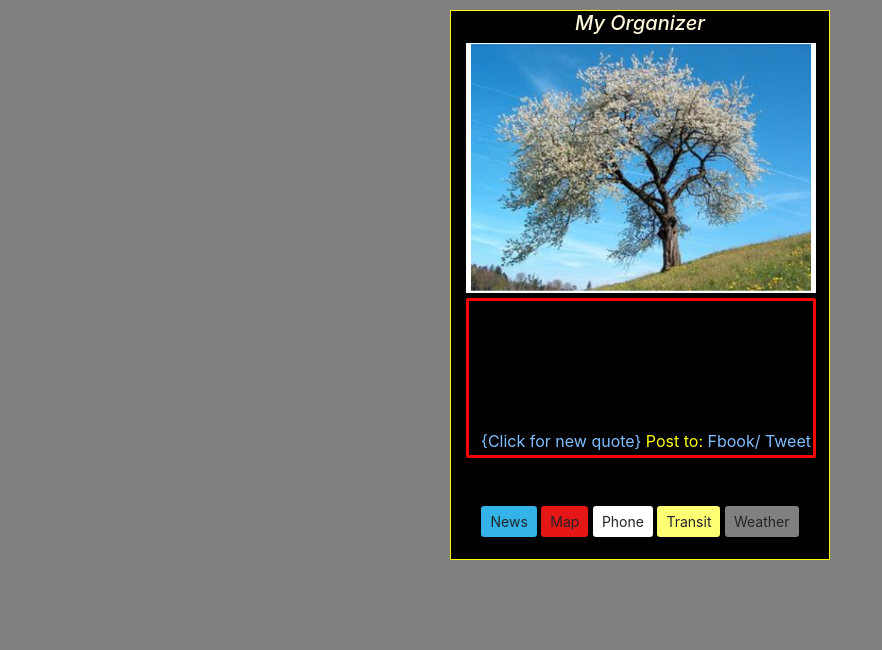
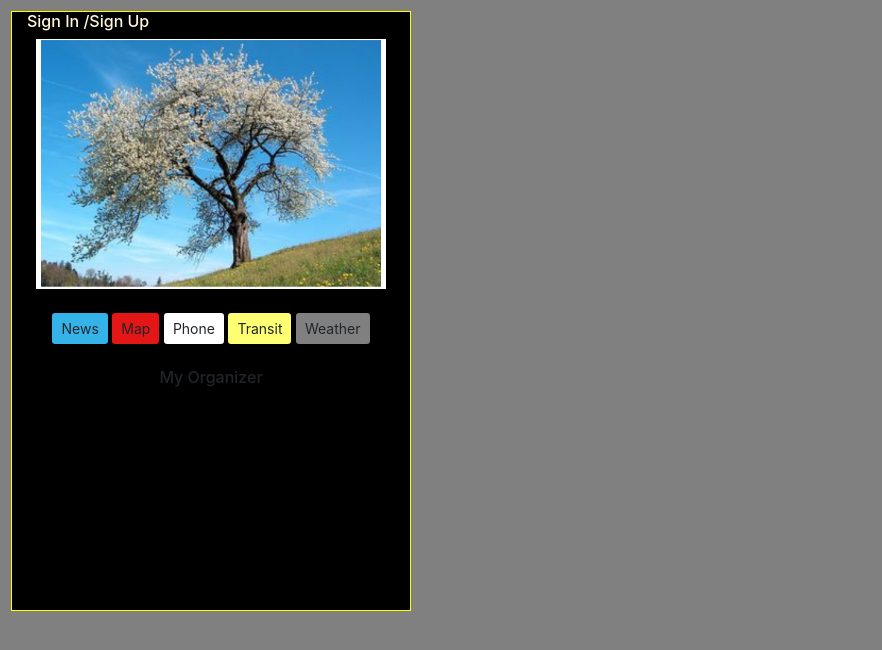
Before and after one commit to bmanandhar/my_organizer, a website: page views/index.html in a window 1280 px wide. Shown: the whole page, without its empty margins (0-882 px from the left). Drawn offline with nearby package versions, Linux system fonts and the light colour scheme; files that its build step writes are made by us from their sources; files whose address does not match are found by name.

Commit message:
adds all changes

```diff
--- a/public/script/app.js
+++ b/public/script/app.js
@@ -3,6 +3,7 @@ $(document).ready(function(){
 });
   //Variables declared
   var quote, author, link;
+
   //Function declaration
   function getQuote(){
     var url= "https://api.forismatic.com/api/1.0/?method=getQuote&lang=en&format=jsonp&jsonp=?";
@@ -41,4 +42,3 @@ $(document).ready(function(){
     $(".quote").on("click", function(){
         getQuote();
     });
-  // });
--- a/public/script/news.js
+++ b/public/script/news.js
@@ -16,7 +16,7 @@ $(document).ready(function(){
         for (let i=0; i<length; i++) {
             $('.news-content').append(`
                 <p>${all_news[i].publishedAt}</p>
-                <p>${all_news[i].source.name}</P>
+                <p>Source: ${all_news[i].source.name}</P>
                 <p>${all_news[i].content}</p>
                 <hr>`
             )
--- a/public/script/weather.js
+++ b/public/script/weather.js
@@ -1,7 +1,7 @@
 $(document).ready(function(){
     var api_key = "8f236e524e673e139b0f6739b81a6eb4";
 //    var openWeatherMap; on Toggle, trying to replace data by metric units available on the api url,
-    var ipInfo = "https://ipinfo.io";
+    var ipInfo = `https://ipinfo.io`;
     var imperial = "https://api.openweathermap.org/data/2.5/weather?units=imperial&lat=";
     var metric = "http://api.openweathermap.org/data/2.5/weather?units=metric&lat=";
     var celsius = false;
@@ -11,6 +11,7 @@ $(document).ready(function(){
     }
 
     function cityWeather(data, celsius){
+        console.log(`ipInfo`);
         console.log(data);
         var temp = result(data.main.temp, celsius);
         var max = result(data.main.temp_max, celsius);
--- a/public/styles/main.css
+++ b/public/styles/main.css
@@ -1,18 +1,22 @@
 body {
   background-color: grey;
-  text-align: center;
   margin: 5px;
   padding: 5px;
+  text-align: center;
 }
 
 .container {
   text-align: center;
   background-color: black;
-  width: 380px;
-  height: 550px; */
+  width: 400px;
+  height: 600px;
   margin: 1px;
   border: 1px solid yellow;
+}
 
+header {
+  display: flex;
+  color: cornsilk;
 }
 
 h5 {
@@ -24,19 +28,71 @@ h5 {
   background-color: white;
   float: center;
   width: 350px;
-  height: 250px; */
+  height: 250px;
   margin: auto;
-  }
+}
 
-  .photo {
-    width: 340px;
-    height: 250px;
-  }
+.photo {
+  width: 340px;
+  height: 250px;
+}
+
+/* .sign-up-form {
+  display:flex;
+  flex-direction:column;
+  text-align: right;
+  width: 350px;
+  height: 160px;
+  background-color: green;
+  border-color: red;
+  border-style: solid;
+  border-radius: 2px;
+  margin-top: 5px;
+  padding: 2px;
+  color: #80bfff;
+  display: none;
+} */
+
+/* .sign-in-form {
+  display:flex;
+  flex-direction:column;
+  text-align: right;
+  width: 350px;
+  height: 160px;
+  background-color: green;
+  border-color: red;
+  border-style: solid;
+  border-radius: 2px;
+  margin-top: 5px;
+  padding: 2px;
+  color: #80bfff;
+  display: none;
+} */
+
+/* .clearfix {
+  display: flex;
+  flex-direction: row-reverse;
+} */
+
+/* .signIn{
+  display:flex;
+  flex-direction:column-reverse;
+  text-align: center;
+  width: 350px;
+  height: 160px;
+  background-color: green;
+  border-color: red;
+  border-style: solid;
+  border-radius: 2px;
+  margin-top: 5px;
+  padding: 2px;
+  color: #80bfff;
+} */
 
 .quote-box {
   display:flex;
   flex-direction:column-reverse;
-  width: 350px;
+  width: 400px;
   height: 160px;
   border-color: red;
   border-style: solid;
@@ -44,6 +100,7 @@ h5 {
   margin-top: 5px;
   padding: 2px;
   color: #80bfff;
+  display: none;
 }
 
 .quote {
--- a/public/styles/news.css
+++ b/public/styles/news.css
@@ -1,9 +1,29 @@
-.news-content {
+body {
+    background-color: grey;
+    margin: 5px;
+    padding: 5px;
+    text-align: center;
+  }
+
+  .container {
+    /* text-align: center; */
+    background-color: black;
     width: 380px;
     height: 550px;
     margin: 1px;
+    border: 1px solid yellow;
+
+  }
+
+.news-room {
+    text-decoration: underline;
+}
+
+.news-content {
+    height: 500px;
+    margin: 1px;
     border: 1px solid green;
-    padding: 3px;
+    padding: 1px;
     background-color: lightyellow;
     overflow: scroll;
 }
--- a/public/styles/weather.css
+++ b/public/styles/weather.css
@@ -1,12 +1,21 @@
 body {
-    background-color: grey;
-    width: auto;
-    height: auto;
-  }
-
+  background-color: grey;
+  margin: 5px;
+  padding: 5px;
+  text-align: center;
+}
   .container {
     text-align: center;
   }
+  .container {
+    text-align: center;
+    /* background-color: black; */
+    width: 400px;
+    height: 600px;
+    margin: 1px;
+    border: 1px solid yellow;
+  }
+
 
   header {
     height: 35px;
@@ -14,10 +23,9 @@ body {
   }
   .inner-container {
     width: 350px;
-    width: 350px;
+    height: 550px;
     height: auto;
-    margin: 2px;
-    border: 1px solid yellow;
+    /* border: 1px solid yellow; */
     padding: 3px;
     text-align: left;
     border-radius: 5px;
--- a/server.js
+++ b/server.js
@@ -2,10 +2,10 @@ const express = require('express');
 const app = express();
 app.use(express.static('public'));
 app.use(express.static('views'));
-const port = 3000;
 const bodyParser = require('body-parser')
 const jwt = require('jsonwebtoken')
 const userRoutes = require('./routes/user')
+const port = 3000;
 
 app.use(bodyParser.urlencoded({ extended: false }));
 app.use(bodyParser.json());
--- a/views/index.html
+++ b/views/index.html
@@ -18,7 +18,10 @@
 </head>
 <body>
     <div class="container text-center">
-        <h5>My Organizer</h5>
+        <header>
+            <h6 class="sign-in">Sign In /</h6>
+            <h6 class="sign-up">Sign Up</h6>
+        </header>
         <div>
             <div class="email-content">
                 <img class="photo" src="images/image.jpg" alt="photo">
@@ -35,7 +38,7 @@
                     <span class="author"></span>
                 </div>
             </div>
-            <span class="link"></span><br><br>
+            <br>
             <div class="text-center share">
                 <a href="news.html">
                     <button href="#" class="btn btn-sm news" type="submit" id="news">News</button>
@@ -50,6 +53,7 @@
                 </a>
             </div>
         </div><br>
+        <h6>My Organizer</h6>
     </div>
     <script src="script/app.js" type="text/javascript"></script>
 </body>
```
Also changed, not shown: views/news.html (+7 -4 lines), views/signin.html (added, +37 -0 lines), 1 other file.
